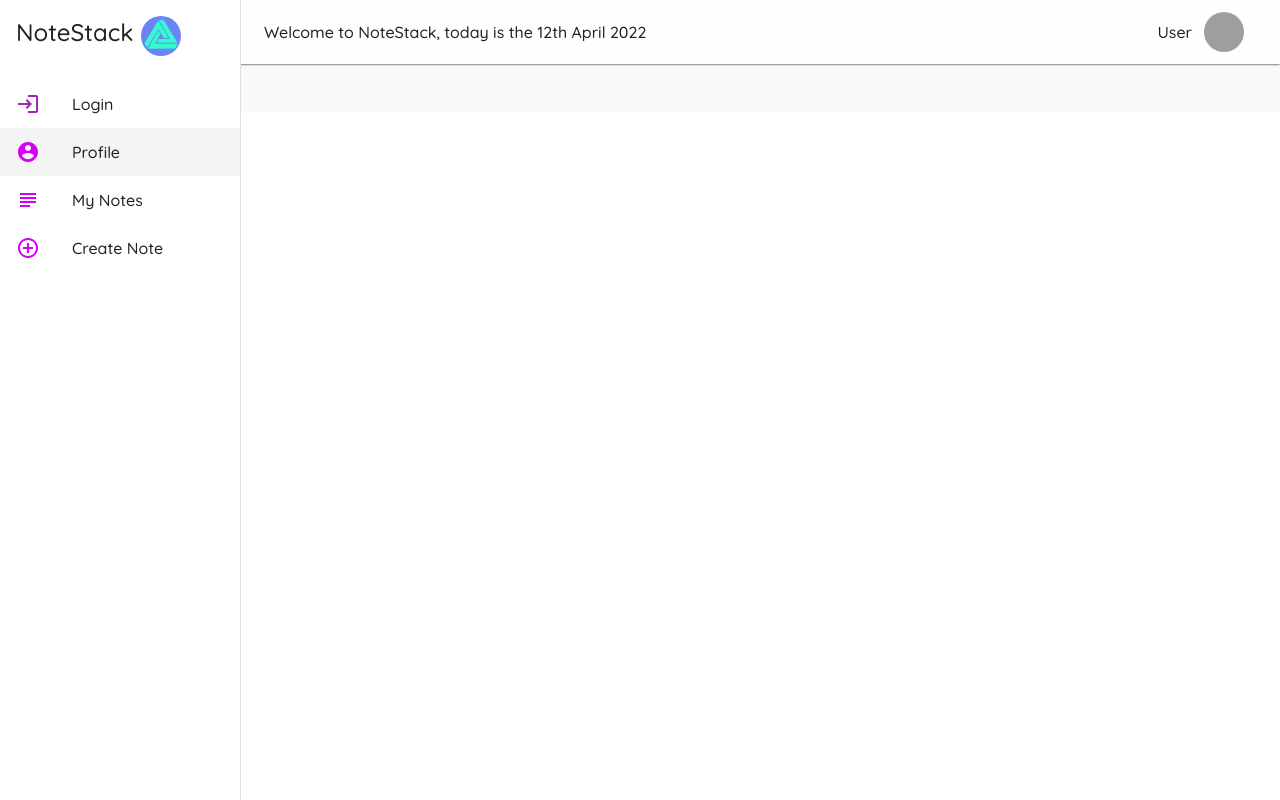
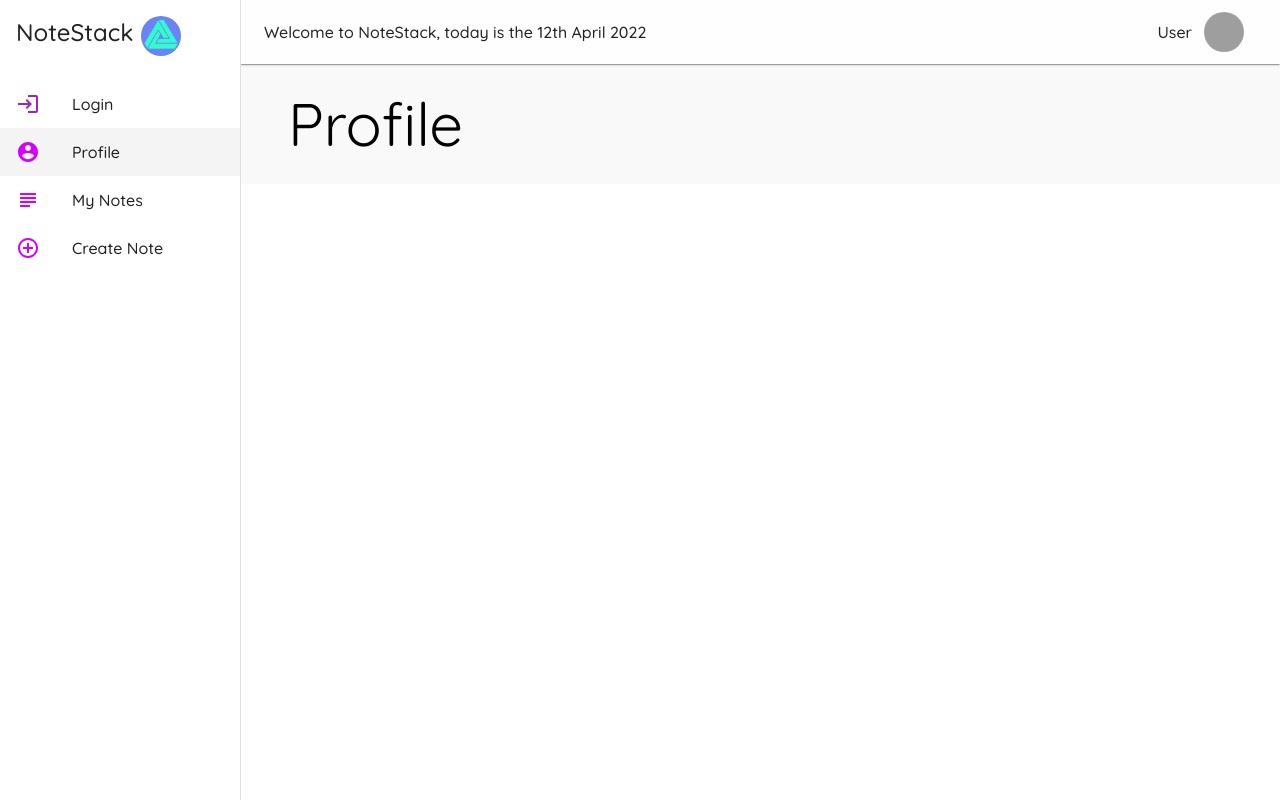
Before and after one commit to BuffCan/NoteStackApp, a React (Create React App) app: page /profile in a window 1280 px wide. Built offline with nearby package versions, Linux system fonts and the light colour scheme; grey boxes are pictures that could not be loaded.

Commit message:
added profile routing

```diff
--- a/src/App.js
+++ b/src/App.js
@@ -8,6 +8,7 @@ import Login from './pages/Login'
 import { createTheme, ThemeProvider } from '@material-ui/core';
 import { purple } from '@material-ui/core/colors';
 import Layout from './components/Layout';
+import Profile from './pages/Profile';
 
 const theme = createTheme({
   palette: {
@@ -34,6 +35,9 @@ function App() {
             <Route path="/login">
               <Login />
             </Route>
+            <Route path="/profile">
+              <Profile />
+            </Route>
             <Route exact path="/">
               <Notes />
             </Route>
--- a/src/pages/Profile.js
+++ b/src/pages/Profile.js
@@ -14,7 +14,7 @@ export default function Profile() {
 
     return (
         <Container>
-            <Typography variant="h2">hello</Typography>
+            <Typography variant="h2">Profile</Typography>
         </Container>
   )
 }
```
